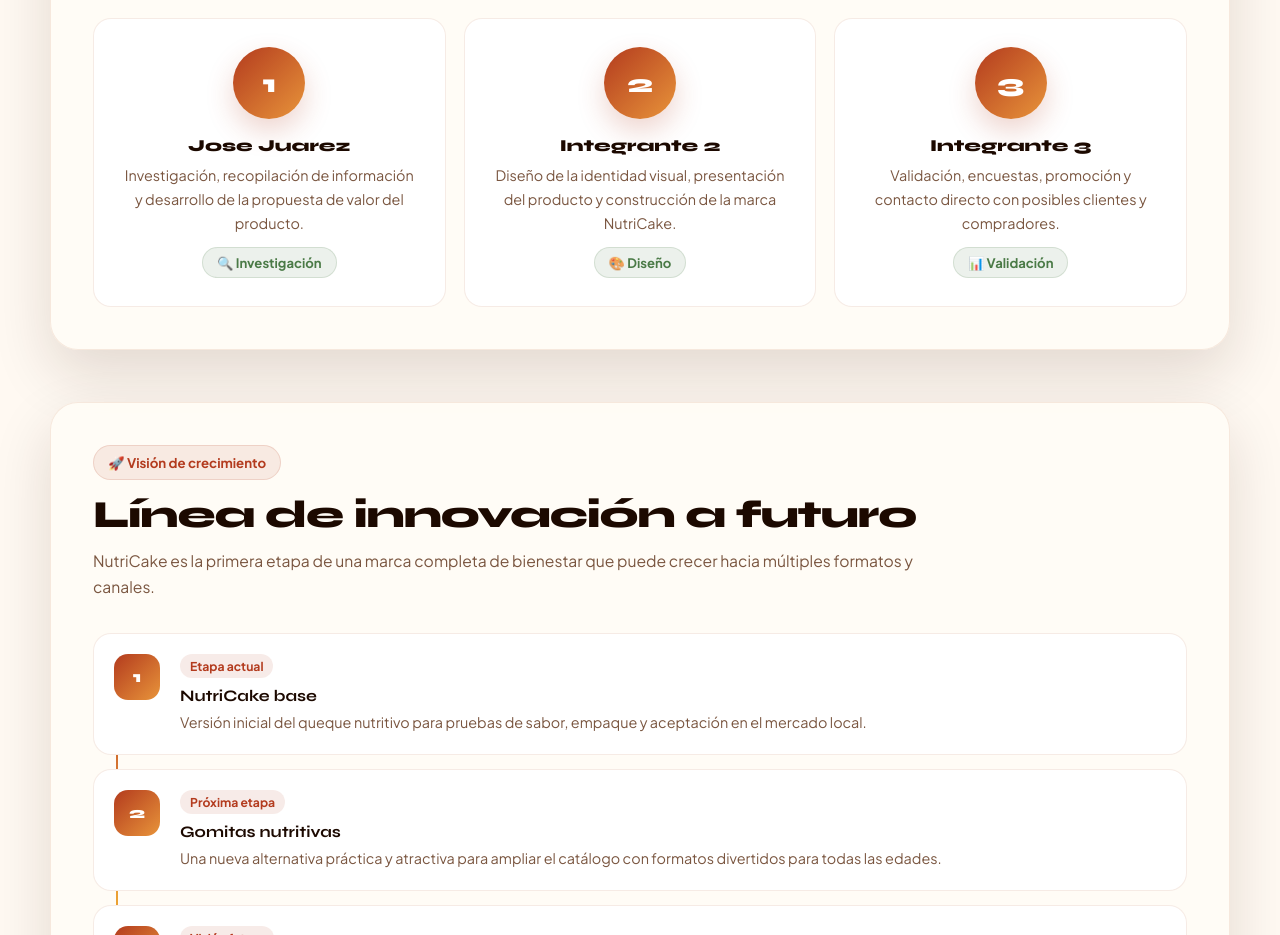
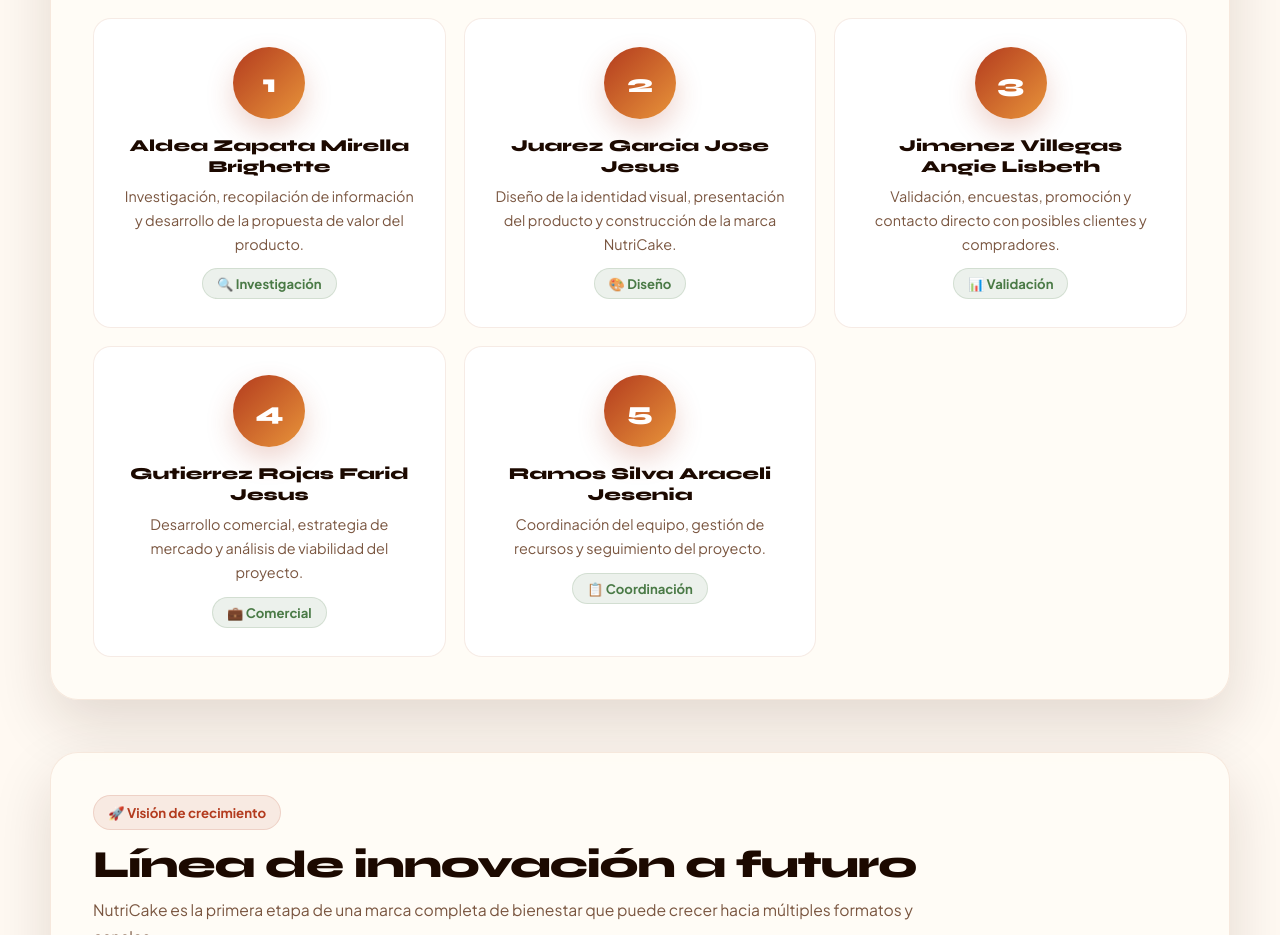
Before and after one commit to mcsanta20/nutricake, a plain HTML site: page index.html in a window 1280 px wide. Shown: the part 4280-5215 px from the top of the page. Drawn offline with Linux system fonts and the light colour scheme.

Commit message:
Update team member names and roles in index.html
Ademas se actualizo el resto del codigo en algunas de las actualizaciones anteriores cambiando por completo el codigo original

```diff
--- a/index.html
+++ b/index.html
@@ -911,21 +911,33 @@
           <div class="g3">
             <div class="team-card rv">
               <div class="avatar">1</div>
-              <h3>Jose Juarez</h3>
+              <h3>Aldea Zapata Mirella Brighette</h3>
               <p>Investigación, recopilación de información y desarrollo de la propuesta de valor del producto.</p>
               <span class="team-role">🔍 Investigación</span>
             </div>
             <div class="team-card rv d1">
               <div class="avatar">2</div>
-              <h3>Integrante 2</h3>
+              <h3>Juarez Garcia Jose Jesus</h3>
               <p>Diseño de la identidad visual, presentación del producto y construcción de la marca NutriCake.</p>
               <span class="team-role">🎨 Diseño</span>
             </div>
             <div class="team-card rv d2">
               <div class="avatar">3</div>
-              <h3>Integrante 3</h3>
+              <h3>Jimenez Villegas Angie Lisbeth</h3>
               <p>Validación, encuestas, promoción y contacto directo con posibles clientes y compradores.</p>
               <span class="team-role">📊 Validación</span>
+            </div>
+            <div class="team-card rv">
+              <div class="avatar">4</div>
+              <h3>Gutierrez Rojas Farid Jesus</h3>
+              <p>Desarrollo comercial, estrategia de mercado y análisis de viabilidad del proyecto.</p>
+              <span class="team-role">💼 Comercial</span>
+            </div>
+            <div class="team-card rv d1">
+              <div class="avatar">5</div>
+              <h3>Ramos Silva Araceli Jesenia</h3>
+              <p>Coordinación del equipo, gestión de recursos y seguimiento del proyecto.</p>
+              <span class="team-role">📋 Coordinación</span>
             </div>
           </div>
         </div>
```
